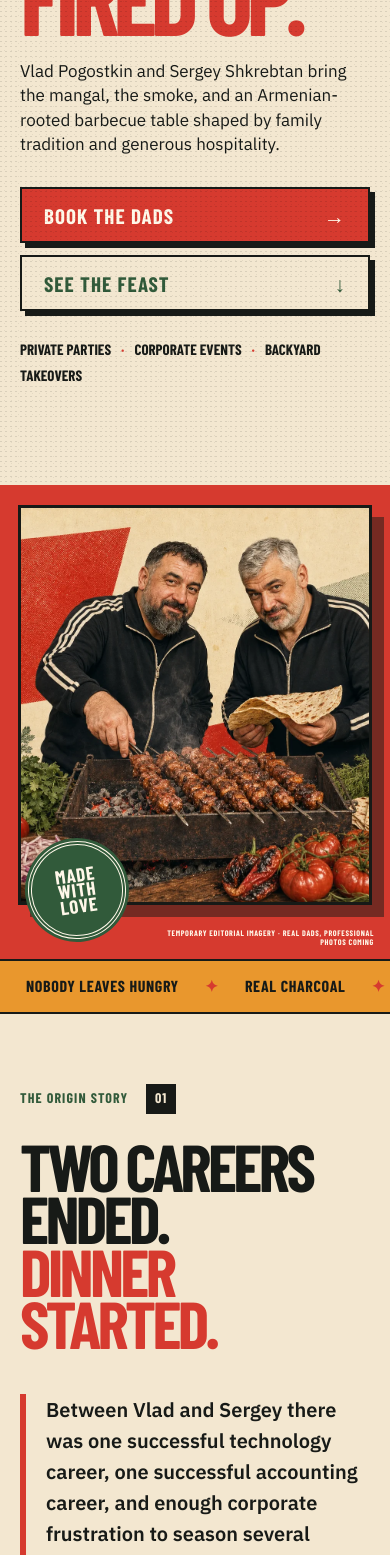
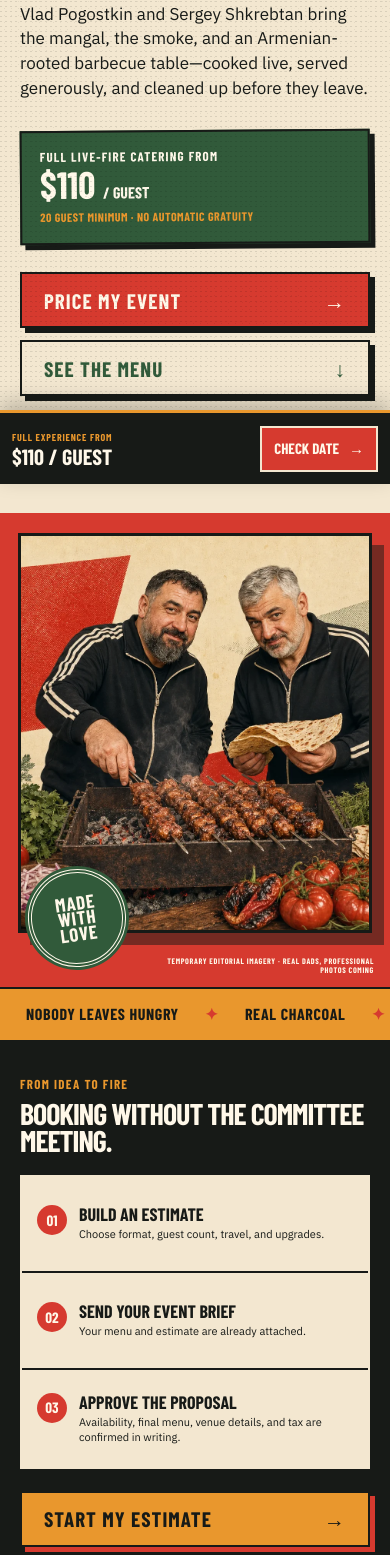
Before and after one commit to Filipp-Pogo/two-russian-dads-bbq, a Next.js app: page / in a window 390 px wide. Shown: the part 360-1915 px from the top of the page. Built offline with nearby package versions, Linux system fonts and the light colour scheme; a web font is replaced by a local one.

Commit message:
Optimize catering booking conversion path

```diff
--- a/app/globals.css
+++ b/app/globals.css
@@ -155,6 +155,11 @@ h1 {
 h1 em, h2 em { color: var(--red); font-style: normal; }
 
 .hero-intro { max-width: 650px; margin-bottom: 30px; font-size: clamp(18px, 1.35vw, 22px); line-height: 1.45; }
+.hero-offer { width: fit-content; display: grid; grid-template-columns: auto auto; align-items: end; gap: 0 14px; margin: 0 0 28px; padding: 14px 18px; color: var(--white); background: var(--green); border: 2px solid var(--charcoal); box-shadow: 5px 5px 0 var(--charcoal); transform: rotate(-.4deg); }
+.hero-offer > span { grid-column: 1 / -1; font-family: var(--font-display), sans-serif; font-size: 13px; font-weight: 900; letter-spacing: .09em; }
+.hero-offer b { font-family: var(--font-display), sans-serif; font-size: 38px; line-height: .9; }
+.hero-offer b small { font-size: 16px; }
+.hero-offer em { padding-bottom: 2px; color: var(--orange); font-family: var(--font-display), sans-serif; font-size: 12px; font-style: normal; font-weight: 900; letter-spacing: .04em; }
 .button-row { display: flex; flex-wrap: wrap; gap: 12px; margin-bottom: 26px; }
 
 .button {
@@ -224,6 +229,17 @@ h1 em, h2 em { color: var(--red); font-style: normal; }
 
 .ticker div { min-width: max-content; display: flex; align-items: center; gap: 26px; padding: 13px 26px; font-family: var(--font-display), sans-serif; font-size: 20px; font-weight: 900; letter-spacing: .04em; }
 .ticker b { color: var(--red); }
+
+.purchase-path { display: grid; grid-template-columns: .75fr 1.55fr auto; gap: clamp(28px, 4vw, 65px); align-items: center; padding: 32px clamp(24px, 6vw, 100px); color: var(--white); background: var(--charcoal); border-bottom: 3px solid var(--charcoal); }
+.purchase-path-kicker { color: var(--orange); font-family: var(--font-display), sans-serif; font-size: 13px; font-weight: 900; letter-spacing: .1em; }
+.purchase-path h2 { max-width: 380px; margin: 5px 0 0; font-size: clamp(30px, 3vw, 48px); font-weight: 900; letter-spacing: -.035em; line-height: .88; }
+.purchase-path ol { display: grid; grid-template-columns: repeat(3, 1fr); gap: 1px; margin: 0; padding: 0; color: var(--charcoal); background: var(--cream); border: 2px solid var(--cream); list-style: none; }
+.purchase-path li { min-height: 124px; display: grid; grid-template-columns: 32px 1fr; align-content: center; gap: 4px 10px; padding: 15px; background: var(--cream); border-right: 2px solid var(--charcoal); }
+.purchase-path li:last-child { border-right: 0; }
+.purchase-path li > span { grid-row: 1 / 3; width: 30px; height: 30px; display: grid; place-items: center; color: var(--white); background: var(--red); border-radius: 50%; font-family: var(--font-display), sans-serif; font-weight: 900; }
+.purchase-path li b { font-family: var(--font-display), sans-serif; font-size: 18px; line-height: 1; text-transform: uppercase; }
+.purchase-path li small { font-size: 11px; line-height: 1.35; }
+.purchase-path-button { min-width: 190px; color: var(--charcoal); background: var(--orange); box-shadow: 5px 5px 0 var(--red); }
 
 .section { padding: clamp(75px, 9vw, 150px) clamp(24px, 6vw, 100px); }
 .section-heading h2, .booking h2 { margin: 0; font-size: clamp(62px, 7.2vw, 124px); font-weight: 900; letter-spacing: -.055em; line-height: .79; }
@@ -321,6 +337,11 @@ h1 em, h2 em { color: var(--red); font-style: normal; }
 .shortlist-button { min-width: 220px; color: var(--white); background: var(--red); }
 .menu-note { margin: 32px 0 0; padding: 22px; color: var(--charcoal); background: var(--orange); font-size: 17px; }
 .menu-note b { font-family: var(--font-display), sans-serif; font-size: 21px; margin-right: 8px; }
+.feast-cta { display: grid; grid-template-columns: 1fr auto; gap: 30px; align-items: center; margin-top: 20px; padding: 24px; color: var(--white); background: var(--charcoal); border: 3px solid var(--orange); }
+.feast-cta p { display: flex; flex-direction: column; margin: 0; }
+.feast-cta p span { color: var(--orange); font-family: var(--font-display), sans-serif; font-size: 13px; font-weight: 900; letter-spacing: .09em; }
+.feast-cta p b { font-family: var(--font-display), sans-serif; font-size: clamp(24px, 2.4vw, 38px); line-height: 1; }
+.feast-cta .button { color: var(--white); background: var(--red); border-color: var(--cream); box-shadow: 5px 5px 0 var(--cream); }
 
 .experience-intro { display: grid; grid-template-columns: 1.35fr .65fr; align-items: end; gap: 60px; margin-bottom: 70px; }
 .experience-intro > p { max-width: 520px; margin: 0; padding: 0 0 8px 25px; border-left: 5px solid var(--red); font-size: 19px; }
@@ -444,6 +465,9 @@ h1 em, h2 em { color: var(--red); font-style: normal; }
 .form-grid input, .form-grid textarea, .form-grid select { width: 100%; display: block; margin-top: 6px; padding: 12px; color: var(--charcoal); background: var(--cream); border: 2px solid var(--charcoal); border-radius: 0; font-family: var(--font-body), sans-serif; font-size: 16px; font-weight: 400; text-transform: none; }
 .form-grid textarea { resize: vertical; }
 .form-button { width: 100%; margin-top: 22px; color: var(--white); background: var(--green); }
+.booking-assurance { display: grid; grid-template-columns: repeat(3, 1fr); margin-top: 16px; border: 2px solid var(--charcoal); }
+.booking-assurance span { min-height: 54px; display: grid; place-items: center; padding: 7px; border-right: 1px solid var(--charcoal); font-family: var(--font-display), sans-serif; font-size: 12px; font-weight: 900; line-height: 1.1; text-align: center; }
+.booking-assurance span:last-child { border-right: 0; }
 .form-disclaimer { margin: 18px 0 0; font-size: 12px; line-height: 1.45; }
 
 .faq { display: grid; grid-template-columns: .75fr 1.25fr; gap: 7vw; }
@@ -466,6 +490,7 @@ footer { color: var(--white); background: var(--charcoal); }
 .footer-top a { font-family: var(--font-display), sans-serif; font-size: 17px; font-weight: 800; border-bottom: 2px solid var(--orange); }
 .footer-bottom { display: grid; grid-template-columns: 1fr 1fr .6fr; gap: 35px; padding: 28px clamp(24px, 6vw, 100px); }
 .footer-bottom p { margin: 0; color: rgba(255, 248, 233, .7); font-size: 11px; line-height: 1.5; }
+.mobile-purchase-bar { display: none; }
 
 @media (max-width: 1120px) {
   .nav a { min-width: auto; padding: 0 14px; font-size: 16px; }
@@ -476,6 +501,8 @@ footer { color: var(--white); background: var(--charcoal); }
   .dad-card { min-height: 420px; }
   .bomond-feature { grid-template-columns: 1fr 1fr; gap: 45px; }
   .bomond-gallery { min-height: 600px; }
+  .purchase-path { grid-template-columns: .65fr 1.35fr; }
+  .purchase-path-button { grid-column: 1 / -1; width: 100%; }
   .experience-card { grid-template-columns: 90px 1fr 160px; }
   .experience-actions, .proposal { width: 155px; }
   .large-number { font-size: 70px; }
@@ -494,6 +521,10 @@ footer { color: var(--white); background: var(--charcoal); }
   .nav a { min-height: 62px; display: flex; justify-content: space-between; border-left: 0; border-bottom: 1px solid rgba(255,255,255,.2); padding: 0 24px; font-size: 22px; }
   .nav a::after { content: "→"; }
   .nav .nav-cta { min-width: 0; color: var(--charcoal); background: var(--orange); }
+
+  .purchase-path { grid-template-columns: 1fr; }
+  .purchase-path h2 { max-width: 620px; }
+  .purchase-path-button { grid-column: auto; }
 
   .hero { min-height: 0; grid-template-columns: 1fr; }
   .hero-copy { min-height: calc(100svh - 70px); padding: 70px 24px 45px; }
@@ -516,6 +547,8 @@ footer { color: var(--white); background: var(--charcoal); }
   .menu-card { min-height: auto; }
   .feast-builder { grid-template-columns: 1fr; align-items: start; }
   .feast-builder-actions { justify-content: space-between; }
+  .feast-cta { grid-template-columns: 1fr; }
+  .feast-cta .button { width: 100%; }
   .experience-intro { align-items: start; }
   .experience-card { grid-template-columns: 90px 1fr; }
   .experience-actions { grid-column: 2; justify-self: start; }
@@ -536,13 +569,16 @@ footer { color: var(--white); background: var(--charcoal); }
 }
 
 @media (max-width: 560px) {
-  body { font-size: 15px; }
+  body { padding-bottom: 74px; font-size: 15px; }
   .section { padding: 70px 20px; }
   .wordmark b { display: none; }
   .hero-copy { padding: 58px 20px 40px; }
   .eyebrow { max-width: 330px; font-size: 15px; }
   h1 { font-size: clamp(76px, 26vw, 110px); line-height: .75; }
   .hero-intro { font-size: 17px; }
+  .hero-offer { width: 100%; grid-template-columns: 1fr; align-items: start; }
+  .hero-offer > span { grid-column: auto; }
+  .hero-offer em { margin-top: 7px; }
   .button { width: 100%; min-height: 56px; }
   .trust-line { font-size: 15px; line-height: 1.7; }
   .hero-art { min-height: 460px; padding: 20px 18px 54px; }
@@ -551,6 +587,10 @@ footer { color: var(--white); background: var(--charcoal); }
   .stamp { width: 98px; left: 28px; bottom: 20px; font-size: 19px; }
   .photo-note { left: 142px; right: 16px; bottom: 13px; font-size: 8px; text-align: right; }
   .ticker div { font-size: 16px; }
+  .purchase-path { padding: 30px 20px; gap: 22px; }
+  .purchase-path ol { grid-template-columns: 1fr; }
+  .purchase-path li { min-height: 96px; border-right: 0; border-bottom: 2px solid var(--charcoal); }
+  .purchase-path li:last-child { border-bottom: 0; }
   .section-heading h2, .booking h2 { font-size: clamp(55px, 17vw, 82px); }
   .section-label { font-size: 14px; }
   .dad-grid { margin: 0 -4px; }
@@ -605,6 +645,9 @@ footer { color: var(--white); background: var(--charcoal); }
   .booking { padding: 70px 20px; }
   .booking-basics li { grid-template-columns: 1fr; gap: 2px; }
   .booking-form { padding: 22px 18px; }
+  .booking-assurance { grid-template-columns: 1fr; }
+  .booking-assurance span { min-height: 40px; border-right: 0; border-bottom: 1px solid var(--charcoal); }
+  .booking-assurance span:last-child { border-bottom: 0; }
   .form-header { display: block; }
   .form-header p { margin-top: 6px; }
   .form-grid { grid-template-columns: 1fr; }
@@ -612,6 +655,11 @@ footer { color: var(--white); background: var(--charcoal); }
   .faq summary { grid-template-columns: 35px 1fr 25px; gap: 8px; font-size: 25px; }
   .faq details p { padding: 0 30px 24px 43px; }
   .footer-top, .footer-bottom { padding-left: 20px; padding-right: 20px; }
+  .mobile-purchase-bar { position: fixed; left: 0; right: 0; bottom: 0; z-index: 70; min-height: 74px; display: grid; grid-template-columns: 1fr auto; align-items: center; gap: 12px; padding: 10px 12px; color: var(--white); background: var(--charcoal); border-top: 3px solid var(--orange); box-shadow: 0 -8px 20px rgba(23, 26, 23, .25); }
+  .mobile-purchase-bar p { display: flex; flex-direction: column; margin: 0; }
+  .mobile-purchase-bar p span { color: var(--orange); font-family: var(--font-display), sans-serif; font-size: 10px; font-weight: 900; letter-spacing: .08em; }
+  .mobile-purchase-bar p b { font-family: var(--font-display), sans-serif; font-size: 22px; line-height: 1; }
+  .mobile-purchase-bar a { min-height: 46px; display: flex; align-items: center; gap: 10px; padding: 8px 12px; color: var(--white); background: var(--red); border: 2px solid var(--cream); font-family: var(--font-display), sans-serif; font-size: 15px; font-weight: 900; }
 }
 
 @media (prefers-reduced-motion: reduce) {
--- a/app/page.tsx
+++ b/app/page.tsx
@@ -76,6 +76,18 @@ const priceAllocation = [
 ];
 
 const faqs = [
+  {
+    q: "What does the base price include?",
+    a: "Two proteins, the full mangal table, standard nonalcoholic drinks, Vlad and Sergey, a size-appropriate service crew, up to four on-site hours, setup, cleanup, charcoal, and live-fire equipment.",
+  },
+  {
+    q: "What happens after I send an inquiry?",
+    a: "Your email includes the date, city, guest count, working estimate, menu shortlist, and venue details. The dads confirm availability and turn that brief into a written custom proposal before anything is booked.",
+  },
+  {
+    q: "Are there surprise service charges?",
+    a: "No automatic gratuity is added. Sales tax is required based on the event location. Rentals, unusual access, parking, venue-specific permits, ferries, and travel beyond the published zone are clearly quoted when they apply.",
+  },
   {
     q: "Where do you travel?",
     a: "Greater Seattle is our primary service area. Tell us your event city and we’ll confirm travel details in your custom proposal.",
@@ -189,9 +201,9 @@ export default function Home() {
 
         <nav id="site-nav" className={menuOpen ? "nav open" : "nav"} aria-label="Primary navigation">
           <a href="#story" onClick={closeMenu}>Our Story</a>
-          <a href="#feast" onClick={closeMenu}>The Feast</a>
-          <a href="#experience" onClick={closeMenu}>The Experience</a>
-          <a className="nav-cta" href="#book" onClick={closeMenu}>Book the Dads</a>
+          <a href="#feast" onClick={closeMenu}>The Menu</a>
+          <a href="#experience" onClick={closeMenu}>Pricing</a>
+          <a className="nav-cta" href="#book" onClick={closeMenu}>Check Your Date</a>
         </nav>
       </header>
 
@@ -201,11 +213,16 @@ export default function Home() {
             <p className="eyebrow">GREATER SEATTLE <span>·</span> BACKYARD TO YOUR BACKYARD</p>
             <h1>LAID OFF.<br /><em>FIRED UP.</em></h1>
             <p className="hero-intro">
-              Vlad Pogostkin and Sergey Shkrebtan bring the mangal, the smoke, and an Armenian-rooted barbecue table shaped by family tradition and generous hospitality.
+              Vlad Pogostkin and Sergey Shkrebtan bring the mangal, the smoke, and an Armenian-rooted barbecue table—cooked live, served generously, and cleaned up before they leave.
             </p>
+            <div className="hero-offer" aria-label="Starting price and minimum event size">
+              <span>FULL LIVE-FIRE CATERING FROM</span>
+              <b>$110 <small>/ GUEST</small></b>
+              <em>20 GUEST MINIMUM · NO AUTOMATIC GRATUITY</em>
+            </div>
             <div className="button-row">
-              <a className="button button-primary" href="#book">Book the Dads <span aria-hidden="true">→</span></a>
-              <a className="button button-secondary" href="#feast">See the Feast <span aria-hidden="true">↓</span></a>
+              <a className="button button-primary" href="#experience">Price My Event <span aria-hidden="true">→</span></a>
+              <a className="button button-secondary" href="#feast">See the Menu <span aria-hidden="true">↓</span></a>
             </div>
             <p className="trust-line">Private parties <i>·</i> Corporate events <i>·</i> Backyard takeovers</p>
           </div>
@@ -234,6 +251,19 @@ export default function Home() {
             <span>LIVE FIRE · FULL TABLE</span>
           </div>
         </aside>
+
+        <section className="purchase-path" aria-labelledby="purchase-path-title">
+          <div>
+            <span className="purchase-path-kicker">FROM IDEA TO FIRE</span>
+            <h2 id="purchase-path-title">BOOKING WITHOUT THE COMMITTEE MEETING.</h2>
+          </div>
+          <ol>
+            <li><span>01</span><b>Build an estimate</b><small>Choose format, guest count, travel, and upgrades.</small></li>
+            <li><span>02</span><b>Send your event brief</b><small>Your menu and estimate are already attached.</small></li>
+            <li><span>03</span><b>Approve the proposal</b><small>Availability, final menu, venue details, and tax are confirmed in writing.</small></li>
+          </ol>
+          <a className="button purchase-path-button" href="#experience">START MY ESTIMATE <span aria-hidden="true">→</span></a>
+        </section>
 
         <section className="section story" id="story">
           <div className="section-heading story-heading">
@@ -320,42 +350,6 @@ export default function Home() {
           </div>
         </section>
 
-        <section className="bomond-feature" aria-labelledby="bomond-title">
-          <div className="bomond-gallery" aria-label="Bomond Vodka product photography">
-            <figure className="bomond-photo bomond-photo-red">
-              <img src="/bomond-red.webp" alt="Bomond Vodka bottle photographed in a dramatic red and black studio setting" width={664} height={1000} loading="lazy" />
-            </figure>
-            <figure className="bomond-photo bomond-photo-bottle">
-              <img src="/bomond-bottle.webp" alt="Clear embossed Bomond Vodka bottle on a white background" width={900} height={900} loading="lazy" />
-            </figure>
-            <figure className="bomond-photo bomond-photo-color">
-              <img src="/bomond-color.webp" alt="Bomond Vodka bottle photographed with red, blue, and violet studio lighting" width={664} height={1000} loading="lazy" />
-            </figure>
-          </div>
-
-          <div className="bomond-copy">
-            <p className="section-label light">SERGEY’S OTHER VENTURE</p>
-            <h2 id="bomond-title">A VERY<br />SERIOUS<br /><em>BOTTLE.</em></h2>
-            <p className="bomond-lead">
-              Sergey is also behind Bomond Vodka, a Seattle-area brand made and bottled in France from French wheat and grapes. Apparently one highly controlled process was not enough for this dad.
-            </p>
-            <div className="bomond-facts" aria-label="Bomond Vodka facts">
-              <div><b>6×</b><span>DISTILLED</span></div>
-              <div><b>92</b><span>POINT GOLD · 2018</span></div>
-              <div><b>FR</b><span>MADE &amp; BOTTLED</span></div>
-            </div>
-            <p>
-              The official brand describes Bomond as distilled without additives or enzymes and made with limestone-filtered water. It also received Silver medals at the San Francisco World Spirits Competition in 2017 and 2018.
-            </p>
-            <a className="button bomond-button" href="https://bomondvodka.com/" target="_blank" rel="noreferrer">
-              Visit Bomond Vodka <span aria-hidden="true">↗</span>
-            </a>
-            <p className="bomond-legal">
-              <strong>21+ · Please enjoy responsibly.</strong> Bomond is a separate brand and is not included with catering. Two Russian Dads BBQ does not sell, serve, or provide alcohol.
-            </p>
-          </div>
-        </section>
-
         <section className="section feast" id="feast">
           <div className="section-heading feast-heading">
             <p className="section-label light">THE ARMENIAN MANGAL TABLE <span>02</span></p>
@@ -396,6 +390,10 @@ export default function Home() {
             </div>
           </div>
           <p className="menu-note"><b>MAKE IT YOUR TABLE.</b> Vegetarian menus, allergy-aware adjustments, and meat substitutions are available with advance notice.</p>
+          <div className="feast-cta">
+            <p><span>SEEN ENOUGH?</span><b>PRICE THIS TABLE FOR YOUR GUEST COUNT.</b></p>
+            <a className="button" href="#experience">BUILD MY ESTIMATE <span aria-hidden="true">→</span></a>
+          </div>
         </section>
 
         <section className="section experience" id="experience">
@@ -619,7 +617,10 @@ export default function Home() {
               <label className="full">Venue details<textarea name="venue" rows={2} placeholder="Outdoor space, water access, charcoal approval…" /></label>
               <label className="full">Additional notes<textarea name="notes" rows={4} /></label>
             </div>
-            <button className="button form-button" type="submit">CREATE EMAIL INQUIRY <span aria-hidden="true">→</span></button>
+            <button className="button form-button" type="submit">OPEN MY BOOKING EMAIL <span aria-hidden="true">→</span></button>
+            <div className="booking-assurance" aria-label="Booking assurances">
+              <span>NO PAYMENT TO INQUIRE</span><span>NO AUTOMATIC GRATUITY</span><span>FINAL PRICE IN WRITING</span>
+            </div>
             <p className="form-disclaimer">
               This form opens a draft in your email app; it does not send automatically. <strong>Booking note:</strong> bookings@tworussiandadsbbq.com is a temporary address pending final confirmation.
             </p>
@@ -640,6 +641,47 @@ export default function Home() {
             ))}
           </div>
         </section>
+
+        <section className="bomond-feature" aria-labelledby="bomond-title">
+          <div className="bomond-gallery" aria-label="Bomond Vodka product photography">
+            <figure className="bomond-photo bomond-photo-red">
+              <img src="/bomond-red.webp" alt="Bomond Vodka bottle photographed in a dramatic red and black studio setting" width={664} height={1000} loading="lazy" />
+            </figure>
+            <figure className="bomond-photo bomond-photo-bottle">
+              <img src="/bomond-bottle.webp" alt="Clear embossed Bomond Vodka bottle on a white background" width={900} height={900} loading="lazy" />
+            </figure>
+            <figure className="bomond-photo bomond-photo-color">
+              <img src="/bomond-color.webp" alt="Bomond Vodka bottle photographed with red, blue, and violet studio lighting" width={664} height={1000} loading="lazy" />
+            </figure>
+          </div>
+
+          <div className="bomond-copy">
+            <p className="section-label light">SERGEY’S OTHER VENTURE</p>
+            <h2 id="bomond-title">A VERY<br />SERIOUS<br /><em>BOTTLE.</em></h2>
+            <p className="bomond-lead">
+              Sergey is also behind Bomond Vodka, a Seattle-area brand made and bottled in France from French wheat and grapes. Apparently one highly controlled process was not enough for this dad.
+            </p>
+            <div className="bomond-facts" aria-label="Bomond Vodka facts">
+              <div><b>6×</b><span>DISTILLED</span></div>
+              <div><b>92</b><span>POINT GOLD · 2018</span></div>
+              <div><b>FR</b><span>MADE &amp; BOTTLED</span></div>
+            </div>
+            <p>
+              The official brand describes Bomond as distilled without additives or enzymes and made with limestone-filtered water. It also received Silver medals at the San Francisco World Spirits Competition in 2017 and 2018.
+            </p>
+            <a className="button bomond-button" href="https://bomondvodka.com/" target="_blank" rel="noreferrer">
+              Visit Bomond Vodka <span aria-hidden="true">↗</span>
+            </a>
+            <p className="bomond-legal">
+              <strong>21+ · Please enjoy responsibly.</strong> Bomond is a separate brand and is not included with catering. Two Russian Dads BBQ does not sell, serve, or provide alcohol.
+            </p>
+          </div>
+        </section>
+      </div>
+
+      <div className="mobile-purchase-bar" aria-label="Quick booking action">
+        <p><span>FULL EXPERIENCE FROM</span><b>$110 / GUEST</b></p>
+        <a href="#book">CHECK DATE <span aria-hidden="true">→</span></a>
       </div>
 
       <footer>
```
